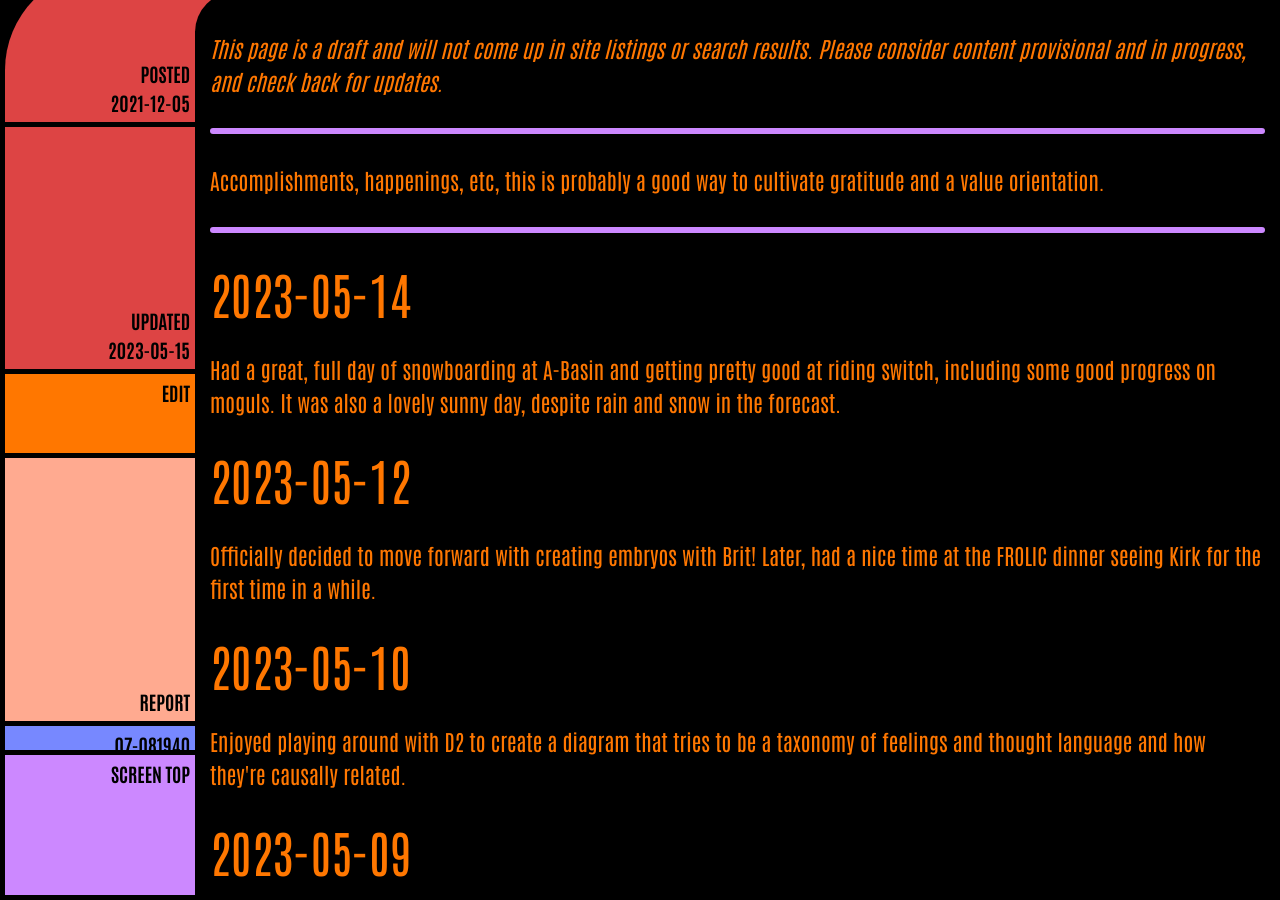
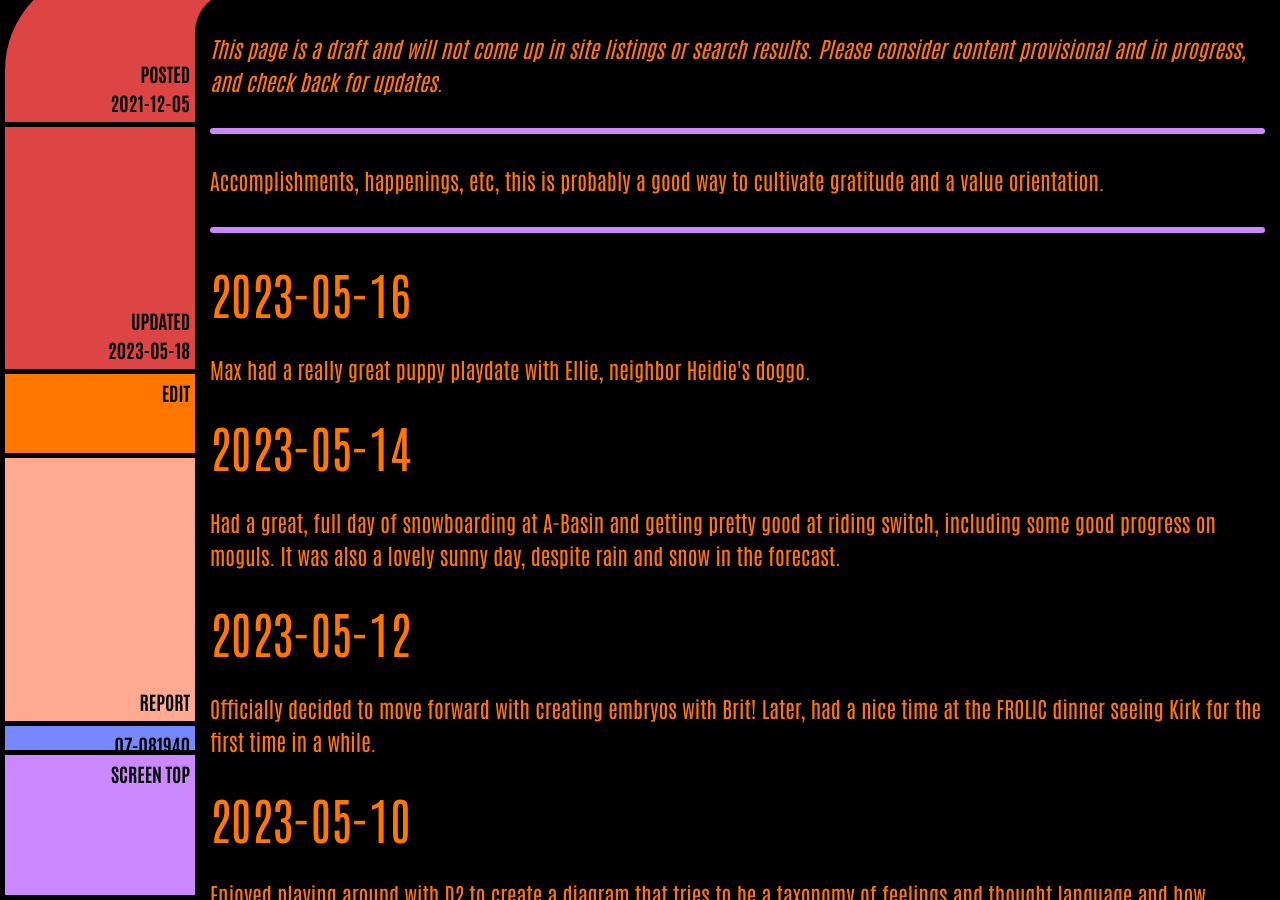
Before and after one commit to ArthurZey/arthurzey.github.io, a Jekyll site: the page built from _pages/one-good-thing.md, in a window 1280 px wide and 900 px high, scrolled down 333 px. Built offline with Jekyll 4.4.1, drawn with Linux system fonts in a browser that asks for light colours.

Commit message:
added 2023-05-16

```diff
--- a/_pages/one-good-thing.md
+++ b/_pages/one-good-thing.md
@@ -2,12 +2,15 @@
 title: One Good Thing
 description: "Accomplishments, happenings, etc, this is probably a good way to cultivate gratitude and a value orientation."
 date: "2021-12-05"
-last_modified_at: "2023-05-15T20:11:36+00:00"
+last_modified_at: "2023-05-18T01:23:32+00:00"
 tags:
   - happenings
   - draft
 sitemap: false
 ---
+
+## 2023-05-16
+Max had a really great puppy playdate with Ellie, neighbor Heidie's doggo.
 
 ## 2023-05-14
 Had a great, full day of snowboarding at A-Basin and getting pretty good at riding switch, including some good progress on moguls. It was also a lovely sunny day, despite rain and snow in the forecast.
```
